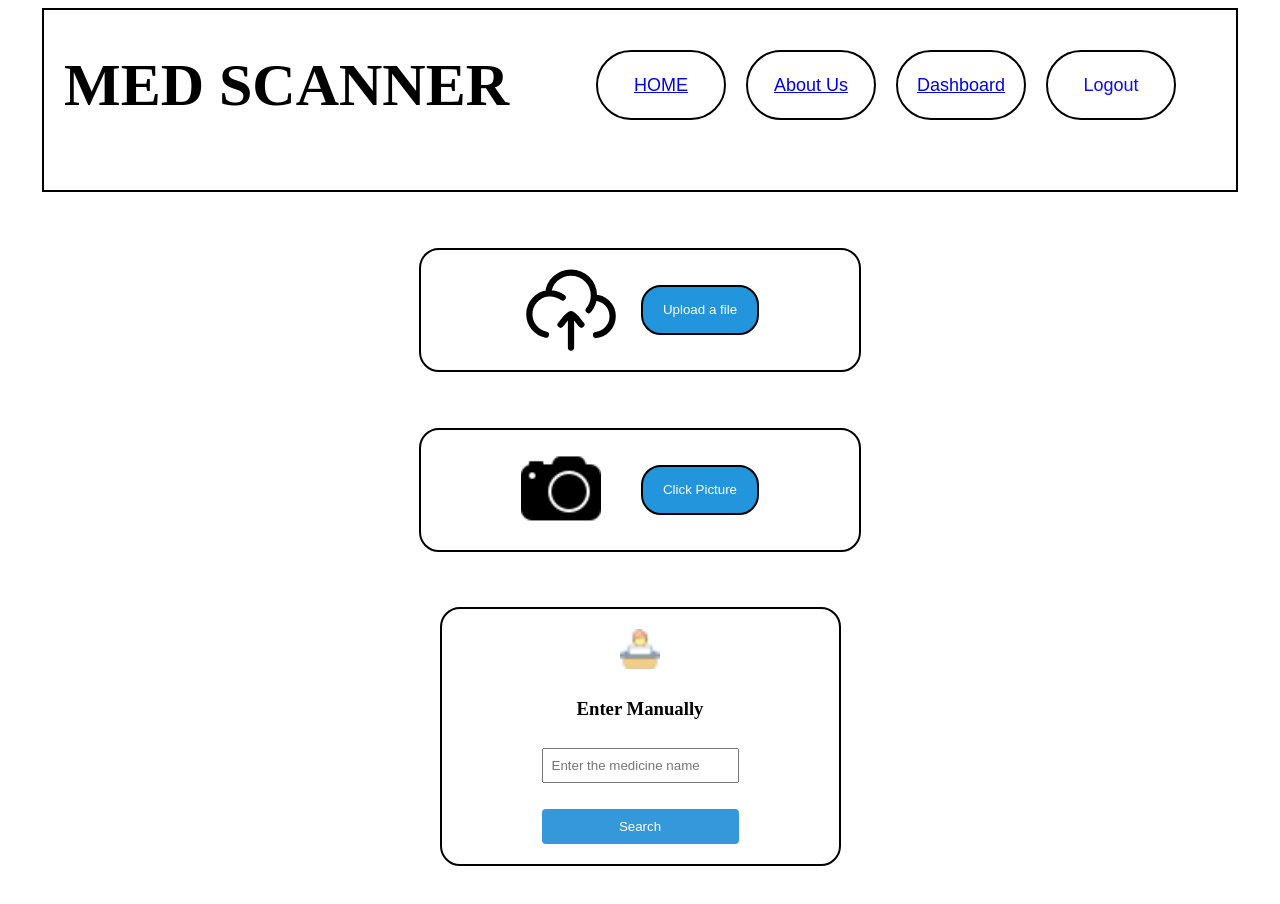
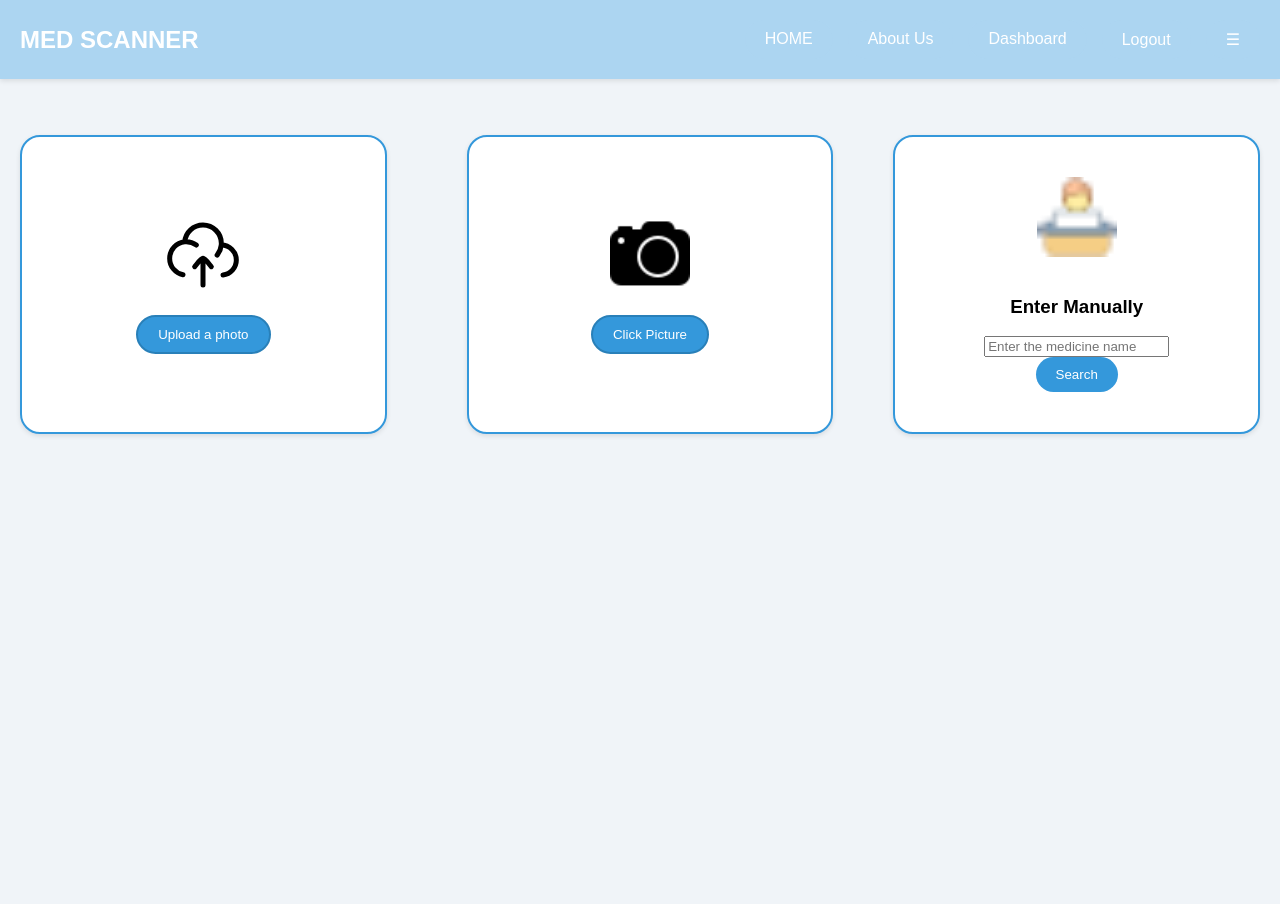
Before and after one commit to nikkkhilm/MedscanRx-client, a React (Vite) app: page /home in a window 1280 px wide. Shown: the top 904 px of the page. After the commit the page ends 800 px from the top, so only its background shows below. Built offline with nearby package versions, Linux system fonts and the light colour scheme.

Commit message:
last day changes

```diff
--- a/src/App.css
+++ b/src/App.css
@@ -1,211 +1,176 @@
-.sign-up-container{
-    display: flex;
-    justify-content: center;
-    align-items: center;
-    height: 100vh;
+/* General Styles */
+body {
+    background-color: #f0f4f8;
+    font-family: 'Arial', sans-serif;
+    margin: 0;
+    padding: 0;
+    color: #000000;
 }
 
-.sign-up-form{
-    width: 300px;
-    padding: 20px;
-    border: 1px solid #ccc;
-    border-radius: 8px;
-    box-shadow: 0 0 10px rgba(0,0,0,0.1);
-}
-
-label{
-display: block;
-margin-bottom: 8px;
-}
-
-input{
-    width: 100%;
-    padding: 8px;
-    margin-bottom: 16px;
-    box-sizing: border-box;
-}
-button{
-    width: 100%;
-    padding: 10px;
-    background-color: #3498db;
-    color: #fff;
+button {
+    padding: 10px 20px;
     border: none;
     border-radius: 4px;
     cursor: pointer;
-}
-button:hover{
-    background-color: #2980b9;
-}
-.navbar h1{
-    font-size: 60px;
-    margin-top: 21px;
-}
-.navbar{
-    display: flex;
-    border: 2px solid black;
-    /* height: 100px; */
-    padding: 20px;
-    background-color: white;
-    width: 90vw;
-    margin:auto;
-   justify-content: space-between;
-}
-.nav-links{
-    display: flex;
-    justify-content: space-around;
-    /* column-gap: -5px; */
-    margin-left: 70px;
-    margin-right: 20px;
-}
-.nav-button{
-    margin-top: 20px;
-    font-size: 18px;
-    padding: 10px;
-    align-items: center;
-    justify-content: center;
-    background-color: white;
-    color: rgb(10, 10, 255);
-    text-decoration: none;
-    width: 130px;
-    margin-right: 20px;
-    text-align: center;
-    height: 70px;
-    border: 2px solid black;
-   border-radius: 50px;
+    transition: background-color 0.3s ease, transform 0.3s ease;
 }
 
-/* .upload{
-    display: flex;
-    height: 100px;
-    border: 2px solid black;
-    text-align: center;
-    align-items: center;
-    justify-content: space-between;
-    margin: 0px 430px;
-
-}
-.upload *{
-    /* border: 2px solid black; */
-    /* background-color: white;
-    text-align: center;
-    align-items: center;
-    justify-content: space-around;
-    height: 100px;
-    width: 200px;
-    border: 2px solid black; */
-/* } */
-.upload {
-    display: flex;
-    align-items: center;
-    border: 2px solid black;
-    padding: 10px 100px;
-    margin: 20px auto;
-    width: fit-content;
-    border-radius: 20px;
+button:hover {
+    transform: scale(1.05);
 }
 
-.upload img {
-    height: 100px; /* Set your desired height */
-    width: 100px;  /* Set your desired width */
-    margin-right: 20px; /* Space between image and button */
+/* Navbar Styles */
+.navbar {
+    display: flex;
+    justify-content: space-between;
+    align-items: center;
+    padding: 20px;
+    background-color: #4267B2;
+    color: white;
+    box-shadow: 0 2px 5px rgba(0, 0, 0, 0.1);
 }
 
-.custom-file-upload {
-    padding: 10px 20px;
-    border: 2px solid black;
-    background-color: rgb(34, 149, 221);
-    cursor: pointer;
-    display: flex;
-    align-items: center; /* Center align text inside the button */
-    justify-content: center;
-    height: 50px; /* Ensure button height matches the image */
-    border-radius: 20px;
+.navbar h1 {
+    font-size: 24px;
+    margin: 0;
 }
 
-.custom-file-upload:hover {
-    background-color: rgb(112, 186, 231); /* Optional: Add a hover effect */
-}
-.camera{
-    position: relative;
+.nav-links {
     display: flex;
-    width: fit-content;
-    height: fit-content;
-    margin: auto;
-    border: 2px solid black;
-    padding: 20px 100px;
-    border-radius: 20px;
-    column-gap: 40px;
-    display: flex;
-    justify-content: center;
-    align-items: center;
-}
- .camera img{
-    height: 80px;
-    /* margin-top: 20px; */
+    gap: 15px;
 }
 
-.webcam-container {
+.nav-button {
+    background-color: #4267B2;
+    color: white;
+    text-decoration: none;
+    padding: 10px 20px;
+    border-radius: 20px;
+    font-size: medium;
+    cursor: pointer;
+}
 
+.nav-button:hover {
+    background-color: #898F9C;
+    transition: background-color 0.3s ease;
+    font-weight: bolder;
+}
+
+/* Sidebar Styles */
+.sidebar {
+    position: fixed;
+    top: 0;
+    right: -250px; /* Initially hide the sidebar on the right */
+    width: 250px;
+    height: 100%;
+    background-color: #333; /* Dark background color for sidebar */
+    transition: right 0.3s ease;
+    z-index: 1000; /* Ensure sidebar is above other content */
+}
+
+.sidebar.open {
+    right: 0; /* Slide in the sidebar from the right when open */
+}
+
+.close-button {
+    position: absolute;
+    top: 10px;
+    right: 10px;
+    font-size: 20px;
+    color: white;
+    background: none;
+    border: none;
+    cursor: pointer;
+}
+
+.sidebar-content {
+    padding: 20px;
+    color: white;
+}
+
+.sidebar-content h2 {
+    font-size: 20px;
+    margin-bottom: 10px;
+}
+
+.sidebar-content ul {
+    list-style-type: none;
+    padding: 0;
+}
+
+.sidebar-content ul li {
+    margin-bottom: 10px;
+}
+
+.sidebar-content a {
+    color: white;
+    text-decoration: none;
+    transition: color 0.3s ease;
+}
+
+.sidebar-content a:hover {
+    color: #1ba1e0;
+}
+
+.sidebar .nav-button::after {
+    content: '☰'; /* Use '☰' character for hamburger icon */
+    font-size: 24px; /* Increase the font size of the hamburger icon */
+    vertical-align: middle; /* Align the icon vertically */
+    margin-right: 5px; /* Adjust spacing as needed */
+}
+
+/* Upload Section */
+.upload, .camera, .type {
+    flex: 1; /* Flex property to make them equal size */
     display: flex;
     flex-direction: column;
     align-items: center;
     justify-content: center;
-    margin: auto;
-    padding: 20px;
-    border: 2px solid black;
+    border: 2px solid #3498db;
+    padding: 40px;
+    margin: 20px;
     border-radius: 20px;
-    width: fit-content;
     background-color: white;
+    box-shadow: 0 2px 5px rgba(0, 0, 0, 0.1);
 }
 
-.webcam-video {
-    /* width: 345px;
-    height: 240px;  */
-    border-radius: 10px;
+.upload img, .camera img, .type img {
+    height: 80px;
+    width: 80px;
     margin-bottom: 20px;
 }
 
-.capture-button {
-    padding: 10px 20px;
-    margin-bottom: 20px;
+.custom-file-upload {
     background-color: #3498db;
     color: white;
-    border: none;
-    border-radius: 5px;
-    cursor: pointer;
+    padding: 10px 20px;
+    border-radius: 20px;
+    border: 2px solid #2980b9;
+    transition: background-color 0.3s ease, border 0.3s ease;
 }
 
-.capture-button:hover {
+.custom-file-upload:hover {
+    background-color: #2980b9;
+    border: 2px solid #1e6a8d;
+}
+
+.capture-button, .send-button, .type button {
+    background-color: #3498db;
+    color: white;
+    border-radius: 20px;
+}
+
+.capture-button:hover, .send-button:hover, .type button:hover {
     background-color: #2980b9;
 }
 
-.captured-image-container {
+/* Boxes Container */
+.boxes {
     display: flex;
-    flex-direction: column;
-    align-items: center;
-    width: fit-content;
-    height: 500px;
-    /* border: 2px solid red; */
-}
-
-.captured-image-container img{
-    width: 450px; /* Match the width of the webcam video */
-    height: 400px; /* Match the height of the webcam video */
-    border-radius: 10px;
-    margin-bottom: 20px;
-}
-
-.send-button {
-    padding: 10px 20px;
-    background-color: #2ecc71;
-    color: white;
-    border: none;
-    border-radius: 5px;
-    cursor: pointer;
-}
-
-.send-button:hover {
-    background-color: #27ae60;
+    justify-content: center;
+    align-items: stretch;
+    flex-wrap: wrap; /* Allows wrapping to next line if necessary */
+    gap: 20px; /* Space between the boxes */
 }
 
 .close {
@@ -213,22 +178,167 @@ button:hover{
     top: 10px;
     right: 10px;
     width: 35px;
-    border: 2px solid red;
     cursor: pointer;
 }
 
-.type{
+/* Sign-up Container */
+.sign-up-container {
     display: flex;
-    flex-direction: column;
     justify-content: center;
     align-items: center;
-    margin: 55px auto;
-    width: fit-content;
-    border: 2px solid black;
-    row-gap: 10px;
-    padding: 20px 100px;
+    height: 100vh;
+    background-color: #f0f4f8; /* Light grey background similar to Facebook */
+}
+
+/* Sign-up Form */
+.sign-up-form {
+    width: 300px;
+    padding: 20px;
+    border: 1px solid #ccc;
+    border-radius: 8px;
+    box-shadow: 0 0 10px rgba(0, 0, 0, 0.1);
+    background-color: #ffffff; /* White background */
+}
+
+.sign-up-form label {
+    display: block;
+    margin-bottom: 8px;
+    color: #333; /* Dark grey text color */
+}
+
+.sign-up-form input {
+    width: 100%;
+    padding: 8px;
+    margin-bottom: 16px;
+    box-sizing: border-box;
+    border: 1px solid #ccc;
+    border-radius: 4px;
+}
+
+.sign-up-form input:focus {
+    outline: none;
+    border-color: #1ba1e0; /* Blue border color on focus */
+    box-shadow: 0 0 5px rgba(27, 161, 224, 0.5); /* Light blue shadow on focus */
+}
+
+.sign-up-form button {
+    width: 100%;
+    padding: 10px 20px;
+    background-color: #1ba1e0; /* Facebook blue */
+    color: white;
+    border: none;
     border-radius: 20px;
+    cursor: pointer;
+    transition: background-color 0.3s ease, transform 0.3s ease;
 }
-.type img{
-    width: 40px;
+
+.sign-up-form button:hover {
+    background-color: #0e70a4; /* Darker shade of blue on hover */
+    transform: scale(1.05);
 }
+
+/* Keep other sections unchanged from the previous CSS provided */
+
+/* Navbar Styles */
+/* Navbar Styles */
+.navbar {
+    display: flex;
+    justify-content: space-between;
+    align-items: center;
+    padding: 20px;
+    background-color: #acd5f1;
+    color: white;
+    box-shadow: 0 2px 5px rgba(0, 0, 0, 0.1);
+  }
+
+  .navbar h1 {
+    font-size: 24px;
+    margin: 0;
+  }
+
+  .nav-links {
+    display: flex;
+    gap: 15px;
+  }
+
+  .nav-button {
+    background-color: #acd5f1;
+    color: white;
+    text-decoration: none;
+    padding: 10px 20px;
+    border-radius: 20px;
+    font-size: medium;
+    cursor: pointer;
+  }
+
+  .nav-button:hover {
+    background-color: #1ba1e0;
+    transition: background-color 0.3s ease;
+    font-weight: bolder;
+  }
+
+  /* Sidebar Styles */
+  .sidebar {
+    position: fixed;
+    top: 0;
+    right: -250px; /* Initially hide the sidebar on the right */
+    width: 250px;
+    height: 100%;
+    background-color: #333; /* Dark background color for sidebar */
+    transition: right 0.3s ease;
+    z-index: 1000; /* Ensure sidebar is above other content */
+  }
+
+  .sidebar.open {
+    right: 0; /* Slide in the sidebar from the right when open */
+  }
+
+  .close-button {
+    position: absolute;
+    top: 10px;
+    right: 10px;
+    font-size: 20px;
+    color: white;
+    background: none;
+    border: none;
+    cursor: pointer;
+  }
+
+  .sidebar-content {
+    padding: 20px;
+    color: white;
+  }
+
+  .sidebar-content h2 {
+    font-size: 20px;
+    margin-bottom: 10px;
+  }
+
+  .sidebar-content ul {
+    list-style-type: none;
+    padding: 0;
+  }
+
+  .sidebar-content ul li {
+    margin-bottom: 10px;
+  }
+
+  .sidebar-content a {
+    color: white;
+    text-decoration: none;
+    transition: color 0.3s ease;
+  }
+
+  .sidebar-content a:hover {
+    color: #1ba1e0;
+  }
+  .sidebar .nav-button::after {
+    content: '☰'; /* Use '☰' character for hamburger icon */
+    font-size: 24px; /* Increase the font size of the hamburger icon */
+    vertical-align: middle; /* Align the icon vertically */
+    margin-right: 5px; /* Adjust spacing as needed */
+  }
+
+  .boxes{
+    display: flex;
+  }
--- a/src/pages/Camera.jsx
+++ b/src/pages/Camera.jsx
@@ -1,7 +1,7 @@
 import React, { useRef, useCallback, useState } from 'react';
 import Webcam from 'react-webcam';
 import Cookies from 'js-cookie';
-import close from '../assets/close.png';
+import close from '../assets/close.svg';
 
 const Camera = ({ onClose }) => {
   const webcamRef = useRef(null);
@@ -10,7 +10,7 @@ const Camera = ({ onClose }) => {
   const get_Result = async (fileid) => {
     try {
       const token = Cookies.get('token');
-      const response = await fetch(`http://192.168.130.97:8000/ocr/result/${fileid}/`, {
+      const response = await fetch(`${import.meta.env.VITE_API_URL}/ocr/files/${fileid}/text`, {
         method: 'POST',
         headers: {
           'Authorization': `Bearer ${token}`,
@@ -38,7 +38,7 @@ const Camera = ({ onClose }) => {
 
       try {
         const token = Cookies.get('token');
-        const response = await fetch('http://192.168.130.97:8000/ocr/upload', {
+        const response = await fetch(`${import.meta.env.VITE_API_URL}/ocr/files`, {
           method: 'POST',
           headers: {
             'Authorization': `Bearer ${token}`
--- a/src/pages/ForgotPassword.jsx
+++ b/src/pages/ForgotPassword.jsx
@@ -17,7 +17,7 @@ const ForgotPassword = () => {
           email
         };
 
-        Axios.post('http://192.168.191.97:8000/users/check', qs.stringify(data), {
+        Axios.post(`${import.meta.env.VITE_API_URL}/users/check-existance`, qs.stringify(data), {
           headers: {
             'Content-Type': 'application/x-www-form-urlencoded'
           },withCredentials:true
@@ -59,7 +59,7 @@ const ForgotPassword = () => {
           onChange={(e) => setEmail(e.target.value)}
         />
 
-        <button type="submit">Sign Up</button>
+        <button type="submit">Check</button>
         <p>Have an Account?<Link to="/">Login</Link></p>
       </form>
     </div>
--- a/src/pages/Home.jsx
+++ b/src/pages/Home.jsx
@@ -1,22 +1,20 @@
-import { useEffect, useState } from "react";
-import axios from 'axios';
-import { Link, useNavigate } from "react-router-dom";
-import qs from 'qs';
-import webcam from 'react-webcam';
-import Camera from "./Camera";
-import Upload from './Upload';
-import Navbar from './Navbar';
-import uploadimg from '../assets/uploadimg.svg';
-import cameraimg from '../assets/camera.png';
-import typeimg from '../assets/type.png';
+import React, { useState } from "react";
+import Cookies from "js-cookie";
+import Navbar from "./Navbar";
+import Upload from "./Upload"; // Import the Upload component
+import uploadimg from "../assets/uploadimg.svg";
+import cameraimg from "../assets/camera.png";
+import typeimg from "../assets/type.png";
+import Camera from './Camera'
 
-function Home() {
+const Home = () => {
   const [showCamera, setShowCamera] = useState(false);
-
-    const [data,setData]=useState('')
+  const [file, setFile] = useState(null); // State to hold the selected file
+  const [data, setData] = useState("");
+  const [results, setResults] = useState({}); // State to hold the results from UploadImage
 
   const handleClick = () => {
-        document.getElementById('fileInput').click();
+    document.getElementById("fileInput").click();
   };
 
   const handleCameraClick = () => {
@@ -26,8 +24,37 @@ function Home() {
   const handleCloseCamera = () => {
     setShowCamera(false);
   };
-    const handleData=(e)=>{
-        setData(e.target.value)
+
+  const handleData = (e) => {
+    setData(e.target.value);
+  };
+
+  const handleFileChange = (event) => {
+    setFile(event.target.files[0]);
+  };
+
+  const handleUploadComplete = (newResults) => {
+    setResults(newResults); // Set the results when upload is complete
+  };
+  const handlemanualdata=()=>{
+    // have to correct here
+    axios.post(`${import.meta.env.VITE_API_URL}/information`,qs.stringify(data), {
+        headers: {
+          'accept': 'application/json',
+          'Content-Type': 'application/x-www-form-urlencoded'
+        },withCredentials:true
+      }).then(res => {
+        console.log(res);
+        if (res.status === 200) {
+          const token=res.data.access_token;
+          cookies.set('token',token,{expires:1});
+          navigate('/home');
+        }
+      }).catch(err => {
+        // console.log(err);
+        console.log('Network Error:', err.message);
+        console.error('Full Error:', err);
+      });
   }
 
   return (
@@ -35,10 +62,21 @@ function Home() {
       <Navbar />
       <br />
       <br />
+      <div className="boxes">
       <div className="upload">
         <img src={uploadimg} alt="Upload" />
-                <button onClick={handleClick} className="custom-file-upload">Upload a file</button>
-                <input type="file" id="fileInput" style={{ display: 'none' }} />
+        <button onClick={handleClick} className="custom-file-upload">
+          Upload a photo
+        </button>
+        <input
+          type="file"
+          id="fileInput"
+          style={{ display: "none" }}
+          onChange={handleFileChange}
+        />
+        {file && (
+          <Upload file={file} onUploadComplete={handleUploadComplete} />
+        )}
       </div>
       <br />
       <br />
@@ -46,7 +84,9 @@ function Home() {
         {!showCamera ? (
           <>
             <img src={cameraimg} alt="Camera" /> {/* Placeholder for the camera image */}
-                        <button onClick={handleCameraClick} className="custom-file-upload">Click Picture</button>
+            <button onClick={handleCameraClick} className="custom-file-upload">
+              Click Picture
+            </button>
           </>
         ) : (
           <Camera onClose={handleCloseCamera} />
@@ -55,11 +95,30 @@ function Home() {
       <div className="type">
         <img src={typeimg} alt="Type" />
         <h3>Enter Manually</h3>
-                <input type="text" onChange={handleData} placeholder="Enter the medicine name"/>
-                <button>Search</button>
+        <input type="text" onChange={handleData} placeholder="Enter the medicine name" />
+        <button onClick={handlemanualdata}>Search</button>
       </div>
+      </div>
+      {Object.keys(results).length > 0 && (
+        <div>
+          {Object.entries(results).map(([drugName, adverseEffects]) => (
+            <div key={drugName}>
+              <h2>{drugName}</h2>
+              {adverseEffects.length > 0 ? (
+                <ul>
+                  {adverseEffects.map((effect, index) => (
+                    <li key={index}>{effect}</li>
+                  ))}
+                </ul>
+              ) : (
+                <p>No adverse effects found.</p>
+              )}
+            </div>
+          ))}
+        </div>
+      )}
     </>
   );
-}
+};
 
 export default Home;
--- a/src/pages/Login.jsx
+++ b/src/pages/Login.jsx
@@ -22,7 +22,7 @@ function Login() {
           password
         };
 
-        Axios.post('http://192.168.130.97:8000/login', qs.stringify(data), {
+        Axios.post(`${import.meta.env.VITE_API_URL}/auth/login/`, qs.stringify(data), {
           headers: {
             'accept': 'application/json',
             'Content-Type': 'application/x-www-form-urlencoded'
@@ -31,7 +31,7 @@ function Login() {
           console.log(res);
           if (res.status === 200) {
             const token=res.data.access_token;
-            cookies.set('token',token,{expires:1});
+            cookies.set('token',token,{expires:1/48});//30 minutes
             navigate('/home');
           }
         }).catch(err => {
--- a/src/pages/Navbar.jsx
+++ b/src/pages/Navbar.jsx
@@ -1,34 +1,54 @@
-// type rfc or rfce for template
-import React from 'react';
-import {Link} from 'react-router-dom';
-// allows for client-side navigation between different components or pages within the application without causing a full page reload.
-// Using Link, you define the target path declaratively with the to prop, making your code more readable and maintainable.
+import React, { useState } from 'react';
+import cookies from 'js-cookie';
+import { Link, useNavigate } from 'react-router-dom';
 
+const Navbar = () => {
+  const navigate = useNavigate();
+  const [sidebarOpen, setSidebarOpen] = useState(false);
 
-export default function Navbar() {
-  const handlelogout=()=>{
-        axios.post('')
-        .then(res=>{
-            if(res.status===200)
-                {
-                    navigate('/login')
-                }
-        }).catch(err=>{
-            console.log(err)
-        })
-    }
+  const handleLogout = () => {
+    cookies.remove('token'); // Remove the token cookie
+    navigate('/'); // Navigate to the login page
+  };
+
+  const toggleSidebar = () => {
+    setSidebarOpen(!sidebarOpen);
+  };
 
   return (
-    <nav className='navbar'>
+    <nav className="navbar">
+      <h1>MED SCANNER</h1>
+      <div className="nav-links">
+        <Link to='/Home' className='nav-button'>HOME</Link>
+        <Link to='/About' className='nav-button'>About Us</Link>
+        <Link to='/dashboard' className='nav-button'>Dashboard</Link>
+        <button className='nav-button' onClick={handleLogout}>Logout</button>
+        <button className="nav-button sideimg" onClick={toggleSidebar}>
+          ☰
+        </button>
+      </div>
 
-        <h1>MED SCANNER</h1>
-        <div className="nav-links">
-        <button className='nav-button'><Link to='/Home'>HOME</Link></button>
-        <button className='nav-button' ><Link to='/About'>About Us</Link></button>
-        <button className='nav-button' ><Link to="/dashboard"> Dashboard</Link></button>
-        <button className='nav-button' onClick={handlelogout}> Logout</button>
+      {/* Sidebar */}
+      <div className={`sidebar ${sidebarOpen ? 'open' : ''}`}>
+        <button className="close-button" onClick={toggleSidebar}>
+          ✕
+        </button>
+        <br/>
+        <div className="sidebar-content">
+          <h2>Profile Info</h2>
+          {/* Add your profile information here */}
+          <ul>
+            <li>
+              <Link to="/services" onClick={toggleSidebar}>
+                Services
+              </Link>
+            </li>
+            {/* Add more sidebar links as needed */}
+          </ul>
         </div>
+      </div>
     </nav>
+  );
+};
 
-  )
-}
+export default Navbar;
--- a/src/pages/ResetPassword.jsx
+++ b/src/pages/ResetPassword.jsx
@@ -16,17 +16,17 @@ const ResetPassword = () => {
 
         const data = {
           email,
-          password
+          new_password:password
         };
 
-        Axios.post('http://192.168.191.97:8000/', qs.stringify(data), {
+        Axios.post(`${import.meta.env.VITE_API_URL}/users/reset-password`, qs.stringify(data), {
           headers: {
             'Content-Type': 'application/x-www-form-urlencoded'
           },withCredentials:true
         }).then(res => {
           console.log(res);
           if (res.status === 200) {
-            navigate('/ResetPassword');
+            navigate('/');
           }
         }).catch(err => {
           // console.log(err);
--- a/src/pages/Signup.jsx
+++ b/src/pages/Signup.jsx
@@ -23,14 +23,14 @@ function Signup() {
           password
         };
 
-        Axios.post('http://192.168.130.97:8000/users/', qs.stringify(data), {
+        Axios.post(`${import.meta.env.VITE_API_URL}/users`, qs.stringify(data), {
           headers: {
             'Content-Type': 'application/x-www-form-urlencoded'
           }
         }).then(res => {
           console.log(res);
           if (res.status === 201) {
-            navigate('/Login');
+            navigate('/');
           }
         }).catch(err => {
           console.log(err);
```
Also changed, not shown: src/pages/Upload.jsx (+26 -21 lines), src/assets/close.png (deleted), src/assets/close.svg (added). Lines whose indentation alone changed are shown as unchanged.
